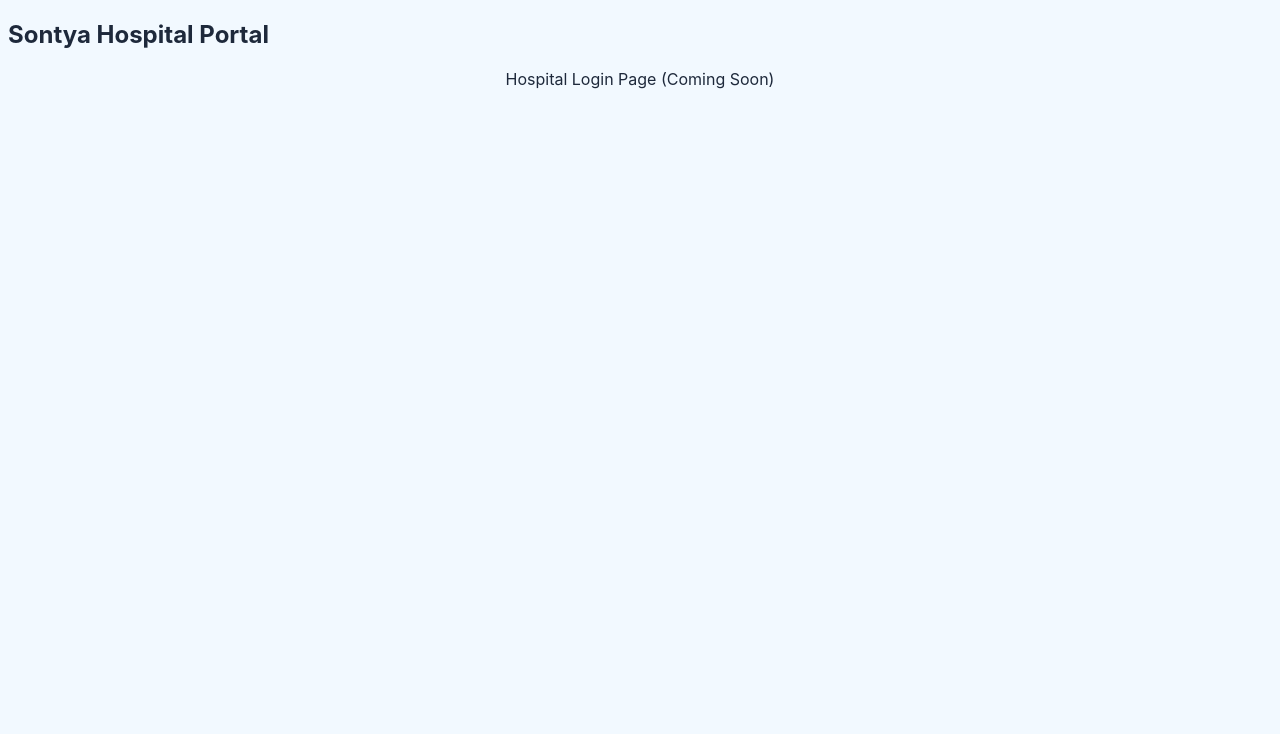
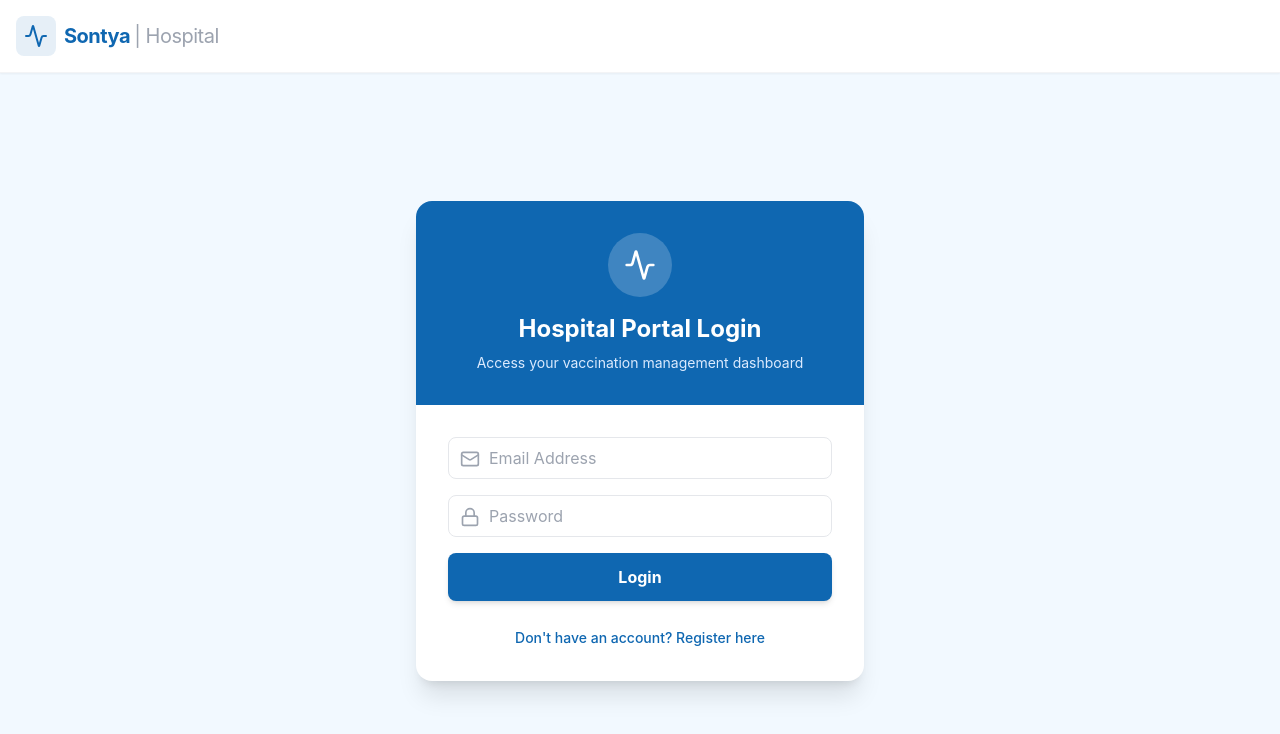
Before and after one commit to SiddhantBelkhede/sontya, a React (Vite) app in the folder hospital-web/: page /login in a window 1280 px wide. Shown: the top 734 px of the page. Built offline with nearby package versions, Linux system fonts and the light colour scheme.

Commit message:
feat: implement hospital authentication and profile creation

```diff
--- a/hospital-web/package.json
+++ b/hospital-web/package.json
@@ -27,7 +27,7 @@
     "eslint-plugin-react-refresh": "^0.4.24",
     "globals": "^16.5.0",
     "postcss": "^8.5.6",
-    "tailwindcss": "^4.1.18",
+    "tailwindcss": "^3.4.17",
     "vite": "^7.2.4"
   }
 }
--- a/hospital-web/src/App.jsx
+++ b/hospital-web/src/App.jsx
@@ -1,14 +1,21 @@
 import { BrowserRouter as Router, Routes, Route, Navigate } from 'react-router-dom';
+import Login from './pages/Login';
+import { Activity } from 'lucide-react';
 
-const Login = () => <div className="p-10 text-center text-2xl font-bold text-primary">Hospital Login Page (Coming Soon)</div>;
 const Dashboard = () => <div className="p-10 text-center text-2xl font-bold text-green-600">Hospital Dashboard (Protected)</div>;
 
 function App() {
   return (
     <Router>
       <div className="min-h-screen bg-background text-gray-800">
-        <nav className="p-4 bg-white shadow-md">
-          <h1 className="text-xl font-bold text-primary">Sontya Hospital Portal</h1>
+        {/* Navbar */}
+        <nav className="p-4 bg-white shadow-sm border-b border-gray-100">
+          <div className="container mx-auto flex items-center gap-2">
+            <div className="bg-primary/10 p-2 rounded-lg">
+              <Activity className="text-primary w-6 h-6" />
+            </div>
+            <h1 className="text-xl font-bold text-primary tracking-tight">Sontya <span className="text-gray-400 font-normal">| Hospital</span></h1>
+          </div>
         </nav>
 
         <Routes>
--- a/hospital-web/src/config/firebase.js
+++ b/hospital-web/src/config/firebase.js
@@ -1,9 +1,7 @@
-// Import the functions you need from the SDKs you need
 import { initializeApp } from "firebase/app";
-// TODO: Add SDKs for Firebase products that you want to use
-// https://firebase.google.com/docs/web/setup#available-libraries
+import { getAuth } from "firebase/auth";
+import { getFirestore } from "firebase/firestore";
 
-// Your web app's Firebase configuration
 const firebaseConfig = {
   apiKey: "AIzaSyB3GSTcLZHxWlZgQP8Q8hnPK6jydCcL_h0",
   authDomain: "sontya-hackathon.firebaseapp.com",
@@ -13,5 +11,9 @@ const firebaseConfig = {
   appId: "1:235300153514:web:a377335372b834720648d3"
 };
 
-// Initialize Firebase
+// Initialize app
 const app = initializeApp(firebaseConfig);
+
+// Export auth and db instances
+export const auth = getAuth(app);
+export const db = getFirestore(app);
--- /dev/null
+++ b/hospital-web/src/pages/Login.jsx
@@ -0,0 +1,161 @@
+import React, { useState } from 'react';
+import { auth, db } from '../config/firebase';
+import { createUserWithEmailAndPassword, signInWithEmailAndPassword } from 'firebase/auth';
+import { doc, setDoc } from 'firebase/firestore';
+import { useNavigate } from 'react-router-dom';
+import { Activity, Building2, Lock, Mail, MapPin } from 'lucide-react';
+
+const Login = () => {
+  const [isLogin, setIsLogin] = useState(true);
+  const [loading, setLoading] = useState(false);
+  const [error, setError] = useState('');
+  const navigate = useNavigate();
+
+  const [formData, setFormData] = useState({
+    email: '',
+    password: '',
+    hospitalName: '',
+    location: ''
+  });
+
+  const handleChange = (e) => {
+    setFormData({ ...formData, [e.target.name]: e.target.value });
+  };
+
+  const handleSubmit = async (e) => {
+    e.preventDefault();
+    setLoading(true);
+    setError('');
+
+    try {
+      if (isLogin) {
+        // Login Logic
+        await signInWithEmailAndPassword(auth, formData.email, formData.password);
+      } else {
+        // Signup Logic
+        const userCredential = await createUserWithEmailAndPassword(auth, formData.email, formData.password);
+        const user = userCredential.user;
+
+        // Create Hospital Profile in Firestore
+        await setDoc(doc(db, "hospitals", user.uid), {
+          name: formData.hospitalName,
+          email: formData.email,
+          location: formData.location,
+          createdAt: new Date().toISOString(),
+          uid: user.uid
+        });
+      }
+      // Redirect to Dashboard on success
+      navigate('/dashboard');
+    } catch (err) {
+      console.error(err);
+      setError(err.message.replace('Firebase: ', ''));
+    } finally {
+      setLoading(false);
+    }
+  };
+
+  return (
+    <div className="min-h-[calc(100vh-64px)] flex items-center justify-center p-4">
+      <div className="bg-white rounded-2xl shadow-xl w-full max-w-md overflow-hidden">
+        {/* Header */}
+        <div className="bg-primary p-8 text-center">
+          <div className="mx-auto bg-white/20 w-16 h-16 rounded-full flex items-center justify-center mb-4">
+            <Activity className="text-white w-8 h-8" />
+          </div>
+          <h2 className="text-2xl font-bold text-white">
+            {isLogin ? 'Hospital Portal Login' : 'Register New Hospital'}
+          </h2>
+          <p className="text-blue-100 mt-2 text-sm">
+            {isLogin ? 'Access your vaccination management dashboard' : 'Join the Sontya network'}
+          </p>
+        </div>
+
+        {/* Form */}
+        <div className="p-8">
+          {error && (
+            <div className="mb-4 p-3 bg-red-50 text-red-600 text-sm rounded-lg border border-red-100">
+              {error}
+            </div>
+          )}
+
+          <form onSubmit={handleSubmit} className="space-y-4">
+            {!isLogin && (
+              <>
+                <div className="relative">
+                  <Building2 className="absolute left-3 top-3 text-gray-400 w-5 h-5" />
+                  <input
+                    type="text"
+                    name="hospitalName"
+                    placeholder="Hospital Name"
+                    className="w-full pl-10 pr-4 py-2 border rounded-lg focus:ring-2 focus:ring-primary focus:border-transparent outline-none"
+                    value={formData.hospitalName}
+                    onChange={handleChange}
+                    required
+                  />
+                </div>
+                <div className="relative">
+                  <MapPin className="absolute left-3 top-3 text-gray-400 w-5 h-5" />
+                  <input
+                    type="text"
+                    name="location"
+                    placeholder="Location (City, Area)"
+                    className="w-full pl-10 pr-4 py-2 border rounded-lg focus:ring-2 focus:ring-primary focus:border-transparent outline-none"
+                    value={formData.location}
+                    onChange={handleChange}
+                    required
+                  />
+                </div>
+              </>
+            )}
+
+            <div className="relative">
+              <Mail className="absolute left-3 top-3 text-gray-400 w-5 h-5" />
+              <input
+                type="email"
+                name="email"
+                placeholder="Email Address"
+                className="w-full pl-10 pr-4 py-2 border rounded-lg focus:ring-2 focus:ring-primary focus:border-transparent outline-none"
+                value={formData.email}
+                onChange={handleChange}
+                required
+              />
+            </div>
+
+            <div className="relative">
+              <Lock className="absolute left-3 top-3 text-gray-400 w-5 h-5" />
+              <input
+                type="password"
+                name="password"
+                placeholder="Password"
+                className="w-full pl-10 pr-4 py-2 border rounded-lg focus:ring-2 focus:ring-primary focus:border-transparent outline-none"
+                value={formData.password}
+                onChange={handleChange}
+                required
+              />
+            </div>
+
+            <button
+              type="submit"
+              disabled={loading}
+              className="w-full bg-primary hover:bg-blue-700 text-white font-bold py-3 rounded-lg transition-colors shadow-md disabled:opacity-50"
+            >
+              {loading ? 'Processing...' : (isLogin ? 'Login' : 'Register Hospital')}
+            </button>
+          </form>
+
+          <div className="mt-6 text-center">
+            <button
+              onClick={() => setIsLogin(!isLogin)}
+              className="text-primary hover:underline text-sm font-medium"
+            >
+              {isLogin ? "Don't have an account? Register here" : "Already registered? Login here"}
+            </button>
+          </div>
+        </div>
+      </div>
+    </div>
+  );
+};
+
+export default Login;
```
Also changed, not shown: 1 other file (tests, documents, lock files or other folders).
